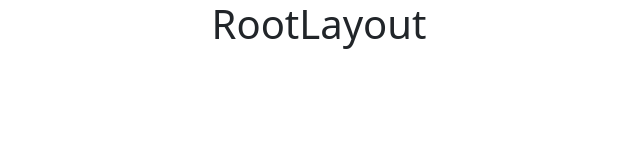
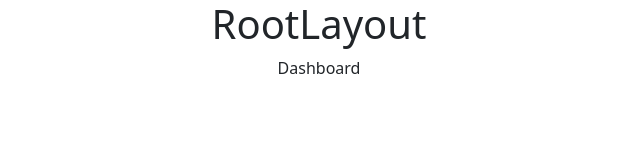
Before and after one commit to vinothsmart/react18-rtk, a React (Create React App) app: page / in a window 1280 px wide. Shown: the top 160 px of the page, without its empty margins (321-961 px from the left). Built offline with nearby package versions, Linux system fonts and the light colour scheme.

Commit message:
using outlet we have rendered

```diff
--- a/src/components/RootLayout.jsx
+++ b/src/components/RootLayout.jsx
@@ -1,5 +1,14 @@
+import { Outlet } from "react-router-dom";
+
 const RootLayout = () => {
-  return <h1>RootLayout</h1>;
+  return (
+    <>
+      <h1>RootLayout</h1>
+      <main>
+        <Outlet />
+      </main>
+    </>
+  );
 };
 
 export default RootLayout;
```
